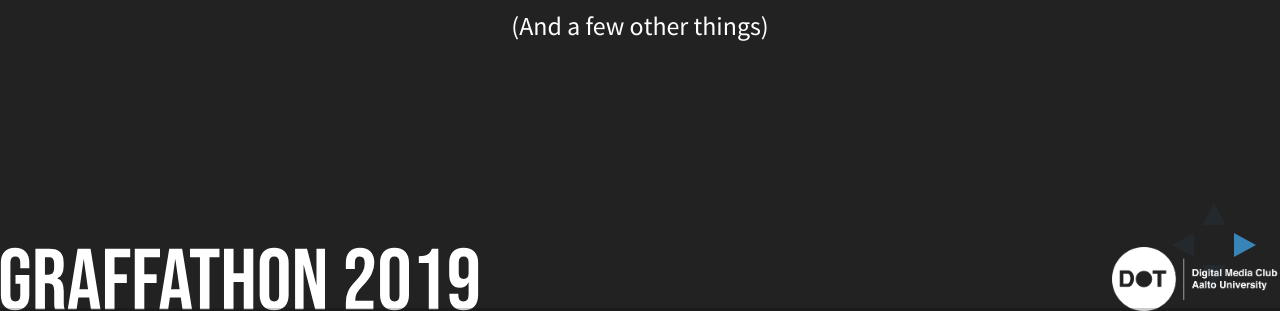
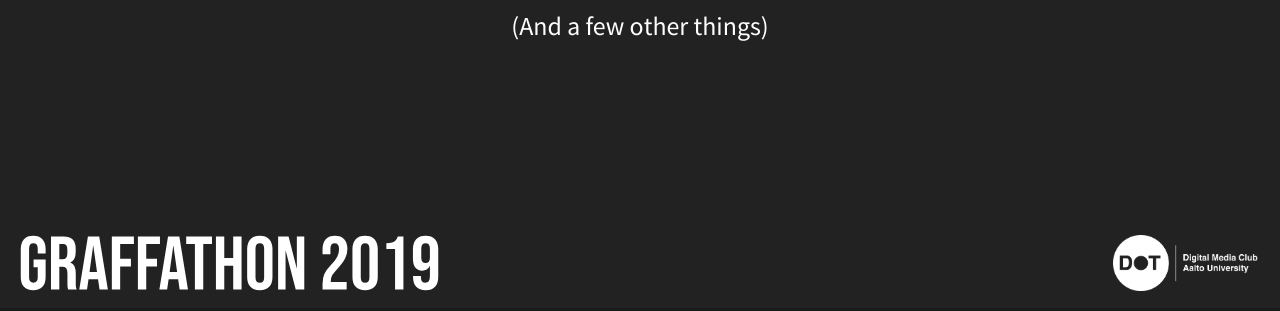
Before and after one commit to bjakke/graffathon-2019-slides, a plain HTML site: page docs/index.html in a window 1280 px wide. Shown: the part 489-800 px from the top of the page. Drawn offline with Linux system fonts and the light colour scheme.

Commit message:
added margin to logos, disabled arrow controls showing

```diff
--- a/docs/background.css
+++ b/docs/background.css
@@ -1,6 +1,6 @@
 body {
   background-image: url('images/graffathon-2019-logo.svg'), url('images/dot_logo_transp_white.png');
   background-repeat: no-repeat;
-  background-position: bottom left, bottom right;
-  background-size: auto 8%, auto 8%;
+  background-position: bottom 20px left 20px, bottom 20px right 20px;
+  background-size: auto 7%, auto 7%;
   }
--- a/docs/index.html
+++ b/docs/index.html
@@ -38,7 +38,7 @@ void settings(){
 <section id="_tips_extra2"><h2>Tips - extra2</h2><div class="ulist"><ul><li><p>Libraries</p><div class="ulist"><ul><li><p>PeasyCam</p></li><li><p>QueasyCam</p></li></ul></div></li></ul></div></section></div></div><script src="reveal.js-3.5.0/lib/js/head.min.js"></script><script src="reveal.js-3.5.0/js/reveal.js"></script><script>// See https://github.com/hakimel/reveal.js#configuration for a full list of configuration options
 Reveal.initialize({
   // Display controls in the bottom right corner
-  controls: true,
+  controls: false,
   // Display a presentation progress bar
   progress: true,
   // Display the page number of the current slide
--- a/src/docs/asciidoc/background.css
+++ b/src/docs/asciidoc/background.css
@@ -1,6 +1,6 @@
 body {
   background-image: url('images/graffathon-2019-logo.svg'), url('images/dot_logo_transp_white.png');
   background-repeat: no-repeat;
-  background-position: bottom left, bottom right;
-  background-size: auto 8%, auto 8%;
+  background-position: bottom 20px left 20px, bottom 20px right 20px;
+  background-size: auto 7%, auto 7%;
   }
```
Also changed, not shown: 1 other file.
